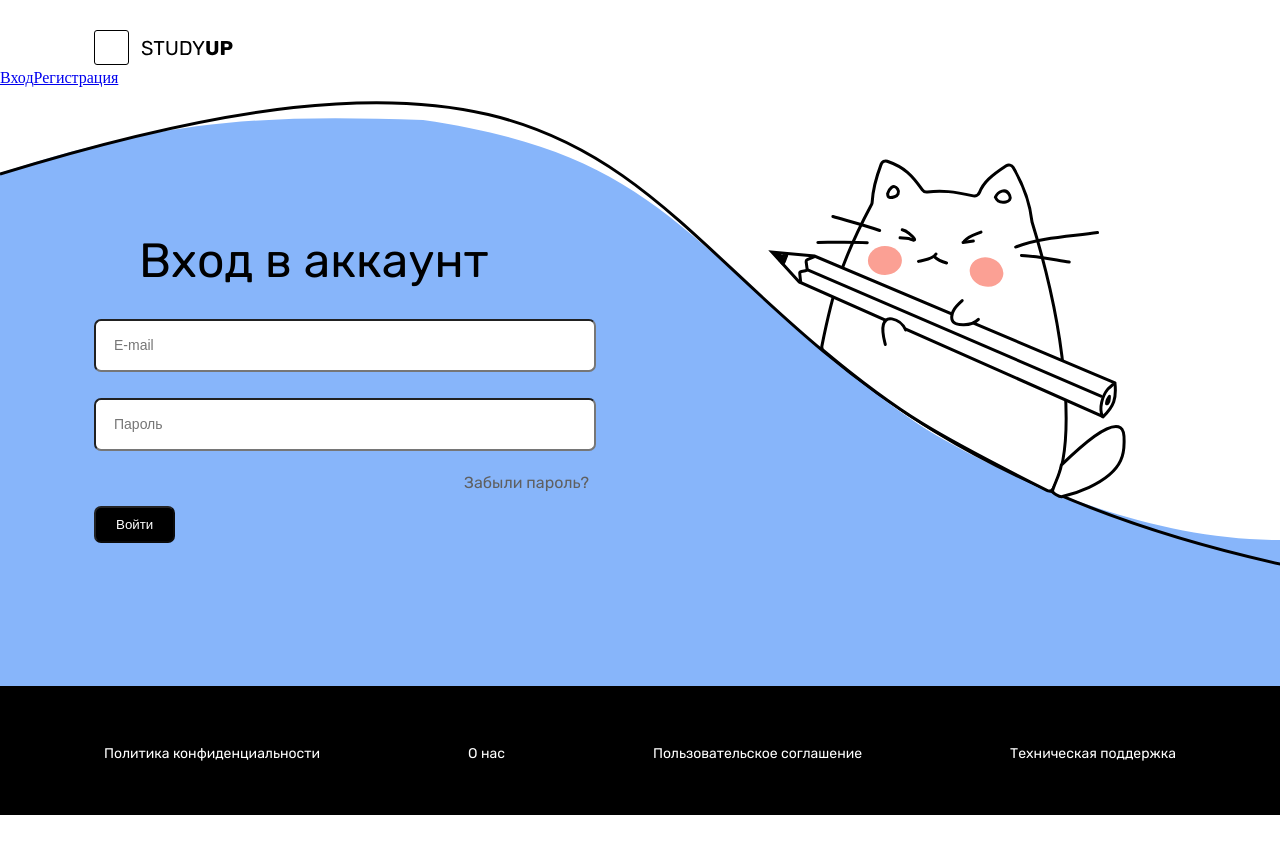
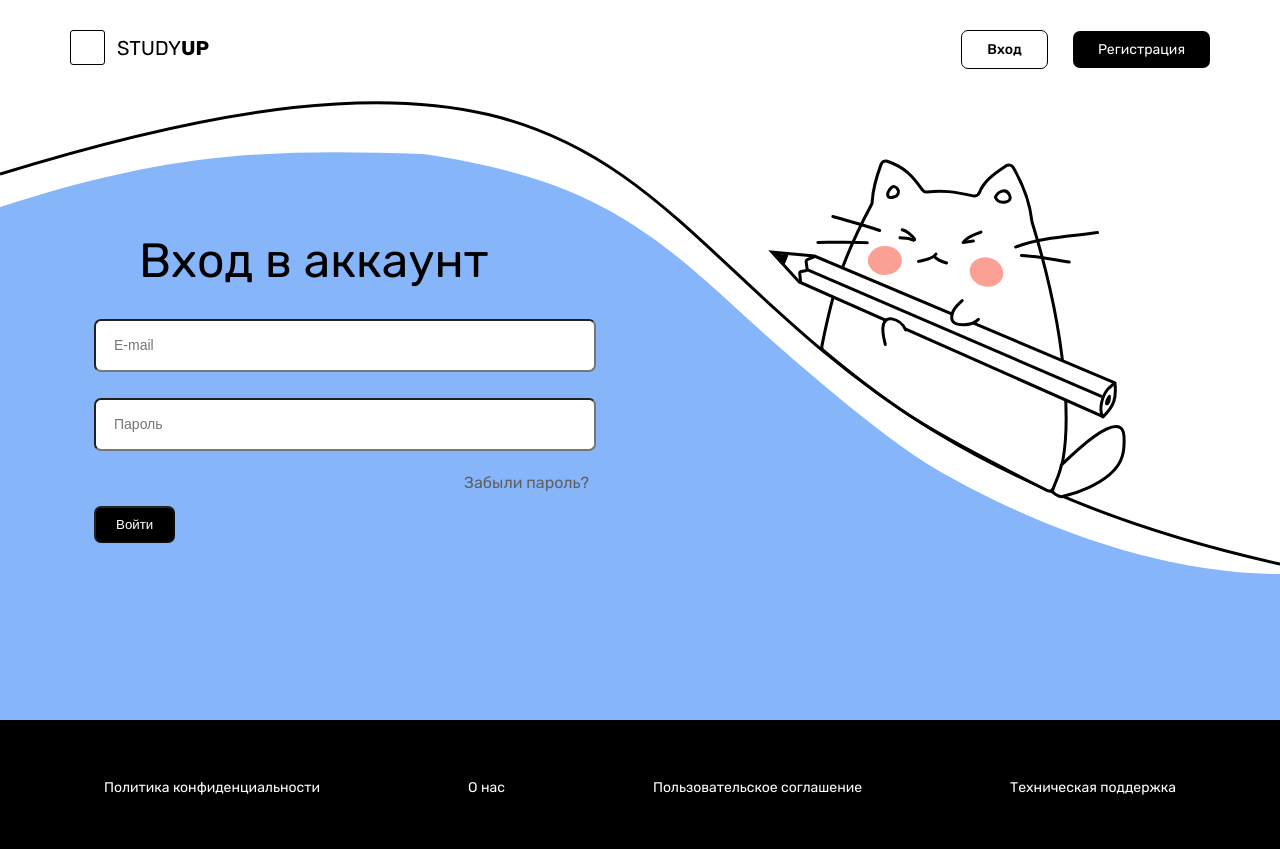
Before and after one commit to asphodel6/StudyUpAngular, an Angular app: page /login in a window 1280 px wide. Before the commit the page ends 815 px from the top, so only its background shows below. Built offline with nearby package versions, Linux system fonts and the light colour scheme.

Commit message:
FIX HEADER

```diff
--- a/src/app/components/header/header.component.scss
+++ b/src/app/components/header/header.component.scss
@@ -1,65 +1,106 @@
-.header {
-  color: black;
-  background-color: white;
-  height: 65px;
-  display: grid;
-  grid-template-areas:
-        "a b c";
-  grid-template-columns: 1fr 1fr;
+.header{
+  padding: 30px 30px;
+  box-sizing: border-box;
+  max-width: 1200px;
+  margin: 0 auto;
 }
 
-.logo {
-  margin-left: 94px;
-  margin-top: 30px;
-  grid-area: "a";
+.header-container {
+  display: flex;
+  align-items: center;
+  justify-content: space-between;
 }
 
-.logo img {
-  width: 145px;
-  height: 35px;
+.btn__block {
+  font-family: 'Rubik', sans-serif;
+  font-size: 0.875rem;
+  line-height: 1rem;
 }
 
-.loginButton {
-  grid-area: "b";
-  margin-top: 30px;
-  margin-left: 714px;
-  margin-right: 23px;
+a {
+  font-weight: 500;
+  text-decoration: none;
 }
 
-.registerButton {
-  grid-area: "c";
-  margin-top: 30px;
-  margin-right: 95px;
+.loginBtn {
+  color: #000000;
+  margin-right: 25px;
+  border: 1px solid #000000;
+  border-radius: 7px;
+  transform: matrix(-1, 0, 0, 1, 0, 0);
+  padding: 10px 25px;
 }
 
-.loginButton button {
-  width: 75px;
-  height: 35px;
-  border: 1px solid #000000;
+.registrBtn {
+  font-weight: 400;
+  color: white;
+  background-color: #000000;
   border-radius: 7px;
-  background-color: white;
-  font-family: 'Rubik', sans-serif;
-  font-style: normal;
-  font-weight: 400;
-  font-size: 14px;
-  line-height: 17px;
-  padding: 9px 21px;
+  transform: matrix(-1, 0, 0, 1, 0, 0);
+  padding: 10px 25px;
 }
+// .header {
+//   color: black;
+//   background-color: white;
+//   height: 65px;
+//   display: grid;
+//   grid-template-areas:
+//         "a b c";
+//   grid-template-columns: 1fr 1fr;
+// }
 
-.registerButton button {
-  width: 134px;
-  height: 35px;
-  background: #000000;
-  border-radius: 7px;
-  color: white;
-  font-family: 'Rubik', sans-serif;
-  font-style: normal;
-  font-weight: 400;
-  font-size: 14px;
-  line-height: 17px;
-  padding: 9px 23px;
-}
+// .logo {
+//   margin-left: 94px;
+//   margin-top: 30px;
+//   grid-area: "a";
+// }
 
-.login {
-  background-color: #C6E36F;
-}
+// .logo img {
+//   width: 145px;
+//   height: 35px;
+// }
+
+// .loginButton {
+//   grid-area: "b";
+//   margin-top: 30px;
+//   margin-left: 714px;
+//   margin-right: 23px;
+// }
+
+// .registerButton {
+//   grid-area: "c";
+//   margin-top: 30px;
+//   margin-right: 95px;
+// }
+
+// .loginButton button {
+//   width: 75px;
+//   height: 35px;
+//   border: 1px solid #000000;
+//   border-radius: 7px;
+//   background-color: white;
+//   font-family: 'Rubik', sans-serif;
+//   font-style: normal;
+//   font-weight: 400;
+//   font-size: 14px;
+//   line-height: 17px;
+//   padding: 9px 21px;
+// }
+
+// .registerButton button {
+//   width: 134px;
+//   height: 35px;
+//   background: #000000;
+//   border-radius: 7px;
+//   color: white;
+//   font-family: 'Rubik', sans-serif;
+//   font-style: normal;
+//   font-weight: 400;
+//   font-size: 14px;
+//   line-height: 17px;
+//   padding: 9px 23px;
+// }
+
+// .login {
+//   background-color: #C6E36F;
+// }
```
Also changed, not shown: 2 other files (tests, documents, lock files or other folders).
